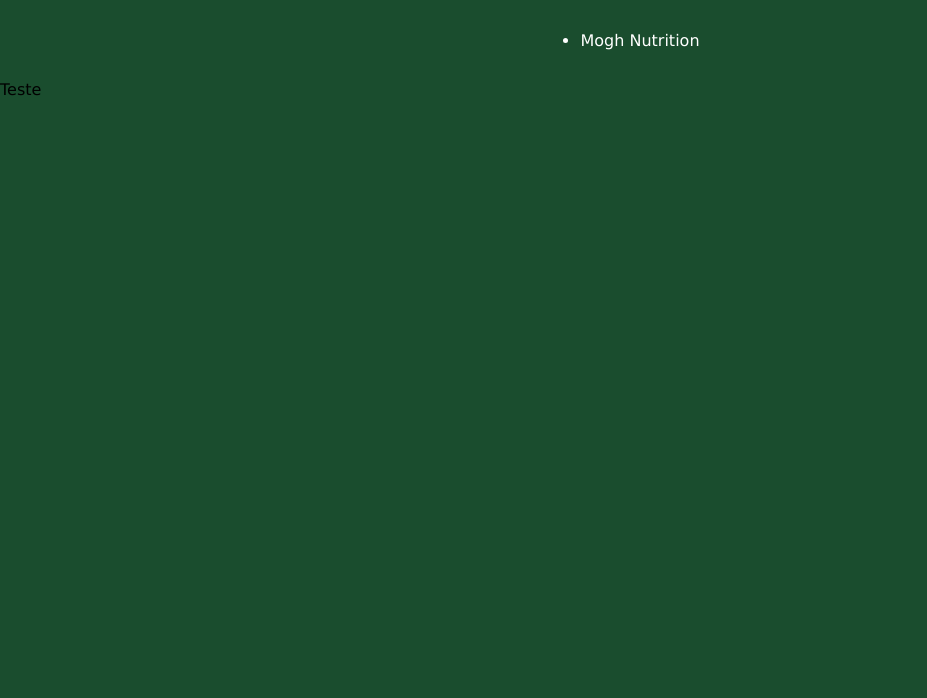
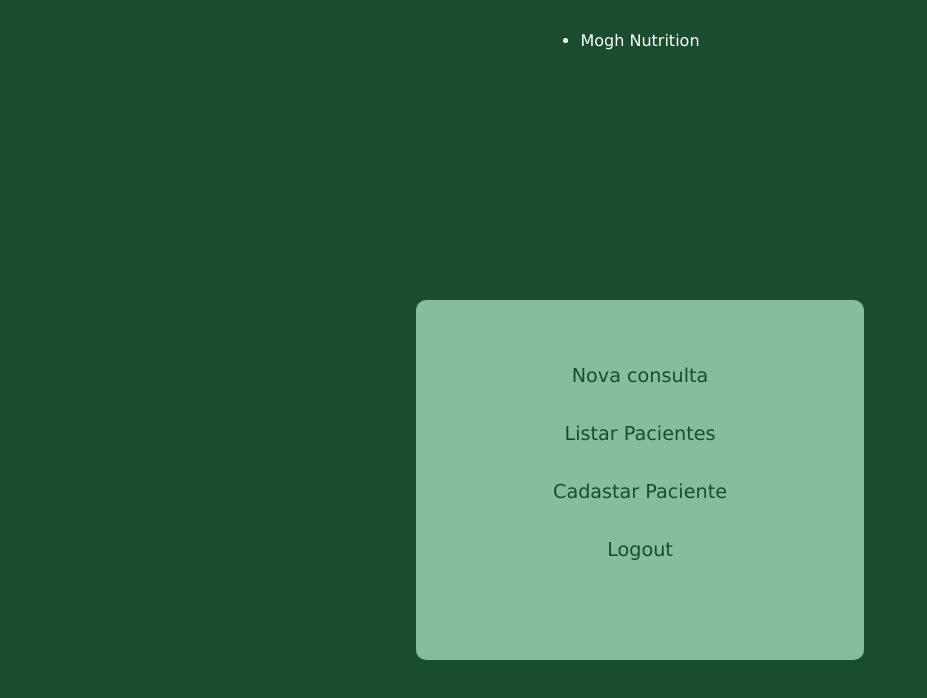
Before and after one commit to Otavio-Miguel-Rocha/OficialMoghNutrition, an Angular app: page /Menu-Principal in a window 1280 px wide. Shown: the top 698 px of the page, without its empty margins (0-927 px from the left). Built offline with nearby package versions, Linux system fonts and the light colour scheme.

Commit message:
Comeco-Menu-Principal

```diff
--- a/src/app/app.component.css
+++ b/src/app/app.component.css
@@ -5,4 +5,5 @@ header{
     justify-content: center;
     align-items: center;
     color: white;
+    background-color: #1A4D2E;
 }
--- a/src/app/app.component.html
+++ b/src/app/app.component.html
@@ -4,5 +4,5 @@
 </header>
 <main>
     <!-- componentes -->
-    <p>Teste</p>
+    <app-menu-principal>teste</app-menu-principal>
 </main>
--- a/src/app/menu-principal/menu-principal.component.css
+++ b/src/app/menu-principal/menu-principal.component.css
@@ -0,0 +1,29 @@
+#telaMenu{
+background-color: #87BC9C;
+width: 35%;
+height: 45%;
+flex-direction: column;
+display: flex;
+align-items: center;
+justify-content: center;
+border-radius: 10px;
+}
+#flex{
+    display: flex;
+    align-items: center;
+    justify-content: center;
+    background-color: #1A4D2E;
+    width: 100fr;
+    height: 100vh;
+
+}
+.opcao {
+    margin-bottom: 35px;
+    color: #1A4D2E;
+    font-size: larger;
+
+}
+.opcao:hover{
+
+    border-bottom: 3px solid #1A4D2E;
+}
--- a/src/app/menu-principal/menu-principal.component.html
+++ b/src/app/menu-principal/menu-principal.component.html
@@ -1,3 +1,18 @@
-<p>
-  menu-principal works!
-</p>
+<div id="flex">
+<div id="telaMenu">
+
+   <p class="opcao">
+    Nova consulta
+   </p>
+
+   <p class="opcao">
+    Listar Pacientes
+   </p>
+   <p class="opcao">
+    Cadastar Paciente
+   </p>
+   <p class="opcao">
+    Logout
+   </p>
+</div>
+</div>
--- a/src/styles.css
+++ b/src/styles.css
@@ -4,5 +4,5 @@
     padding: 0%;
     font-family:'Lucida Sans';
     max-width: 100%;
-    background-color: #1A4D2E;
+
 }
```
